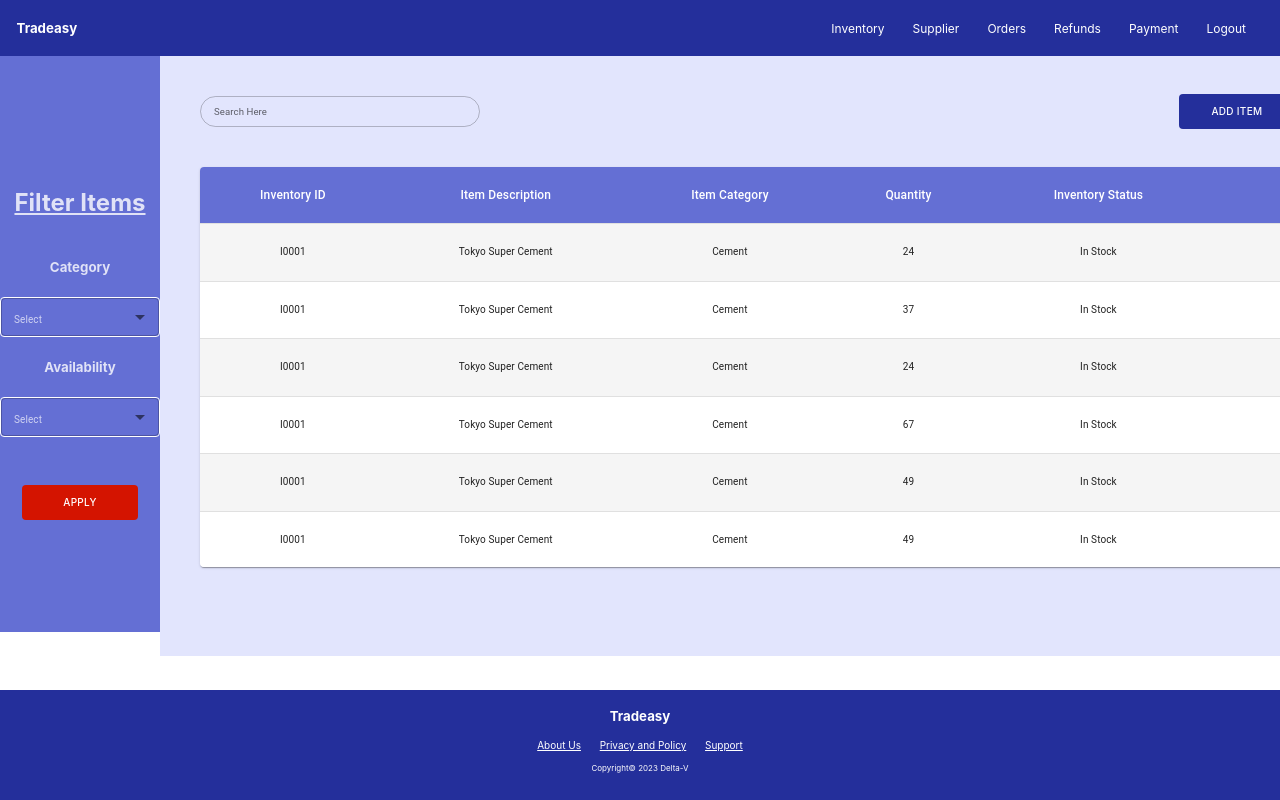
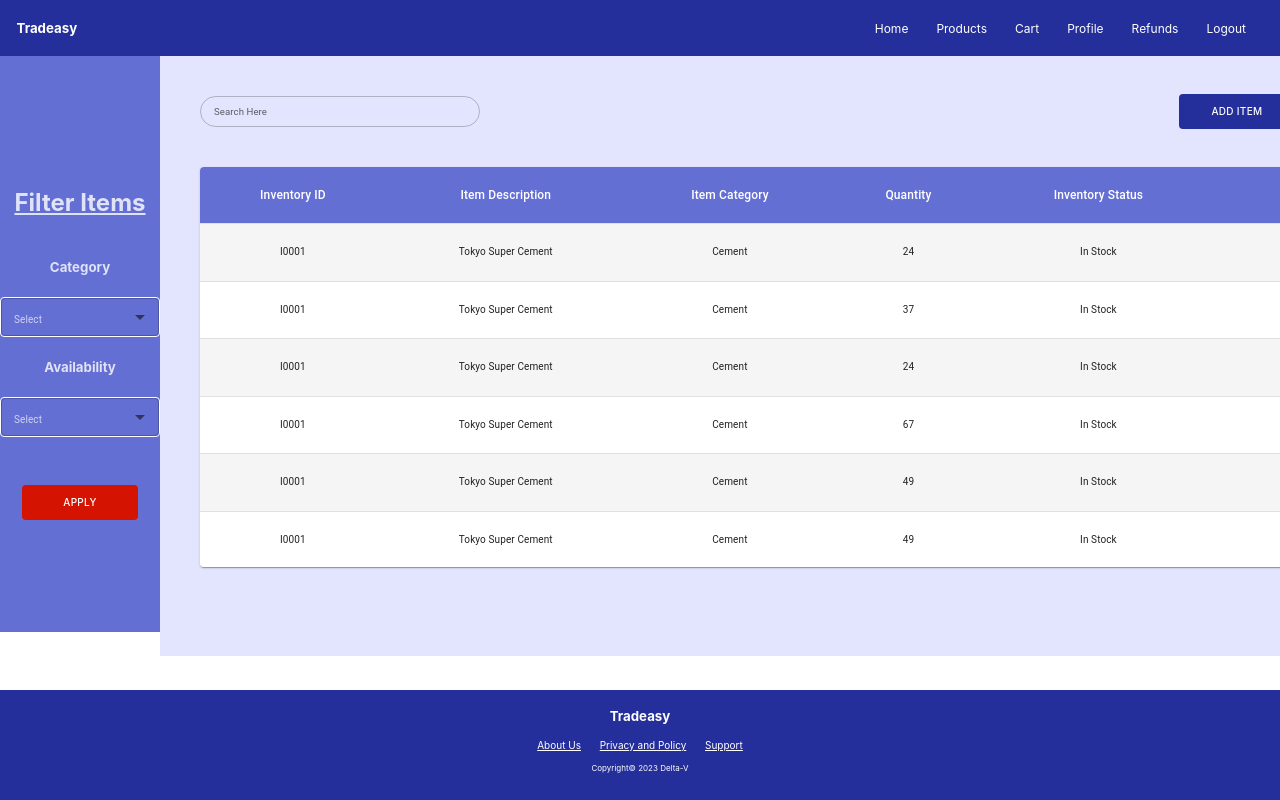
Before and after one commit to MrSilent2001/Sales-And-Inventory-Management-System, a React (Create React App) app: page / in a window 1280 px wide. Shown: the top 800 px of the page. Built offline with nearby package versions, Linux system fonts and the light colour scheme.

Commit message:
Customer Navbar Created

```diff
--- a/src/App.js
+++ b/src/App.js
@@ -1,12 +1,12 @@
 import './App.css';
 import Footer from "./layout/footer/footer";
-import ViewInventory from "./pages/Inventory/View Inventory Page/viewInventory";
-import InventoryNavbar from "./layout/navbar/Inventory navbar/Inventory navbar";
+import ViewInventory from "./pages/Inventory/View Inventory Page/viewInventory";;
+import CustomerNavbar from "./layout/navbar/Customer navbar/Customer navbar";
 
 function App() {
   return (
     <div className="App">
-        <InventoryNavbar></InventoryNavbar>
+        <CustomerNavbar></CustomerNavbar>
         <ViewInventory></ViewInventory>
         <Footer></Footer>
     </div>
--- /dev/null
+++ b/src/layout/navbar/Customer navbar/Customer navbar.css
@@ -0,0 +1,41 @@
+.navbar{
+    width: 100%;
+    height: 3.5em;
+    background-color: #242F9B;
+    margin: 0;
+    padding: 0;
+    display: flex;
+    flex-direction: row;
+    align-items: center;
+    justify-content: space-between;
+}
+
+.navigation{
+    display: flex;
+    align-items: center;
+}
+
+.navigation a{
+    color: white;
+    font-family: Inter;
+    font-size: 12px;
+    text-decoration: none;
+    margin: auto 14px auto 14px;
+}
+
+a:hover{
+    color: #858bcb;
+    font-weight: bold;
+    font-size: 12.5px;
+    transition-duration: 0.3s;
+}
+
+.lastNavLink{
+    padding-right: 20px;
+}
+
+.logo h5{
+    color: white;
+    font-family: inter;
+    padding: 0 0 0 1.25em;
+}
--- /dev/null
+++ b/src/layout/navbar/Customer navbar/Customer navbar.js
@@ -0,0 +1,22 @@
+import React from "react";
+import "./Customer navbar.css";
+
+function CustomerNavbar(){
+    return(
+        <div className="navbar">
+            <div className="logo">
+                <h5>Tradeasy</h5>
+            </div>
+            <div className="navigation">
+                <a href="#">Home</a>
+                <a href="#">Products</a>
+                <a href="#">Cart</a>
+                <a href="#">Profile</a>
+                <a href="#">Refunds</a>
+                <a href="#" className="lastNavLink">Logout</a>
+            </div>
+        </div>
+    )
+}
+
+export default CustomerNavbar;
```
